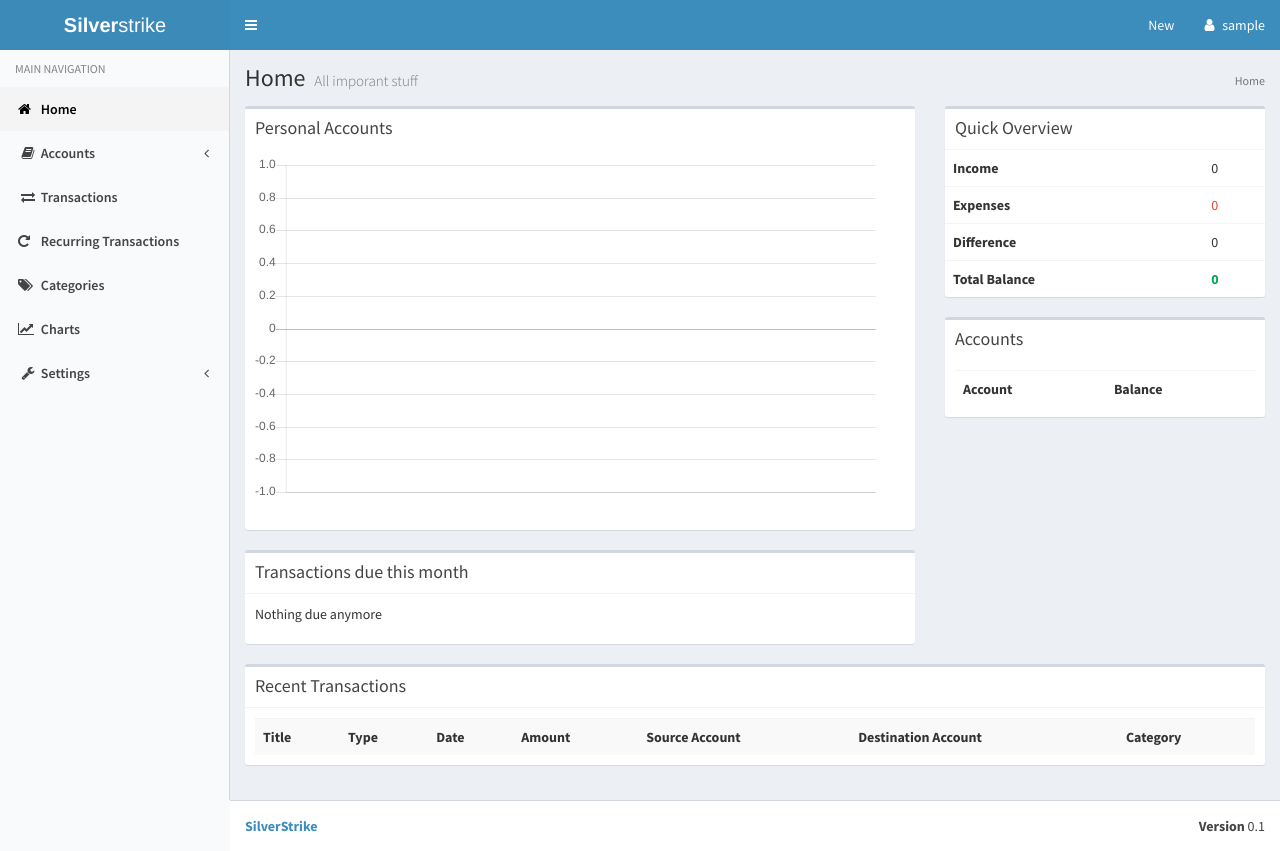
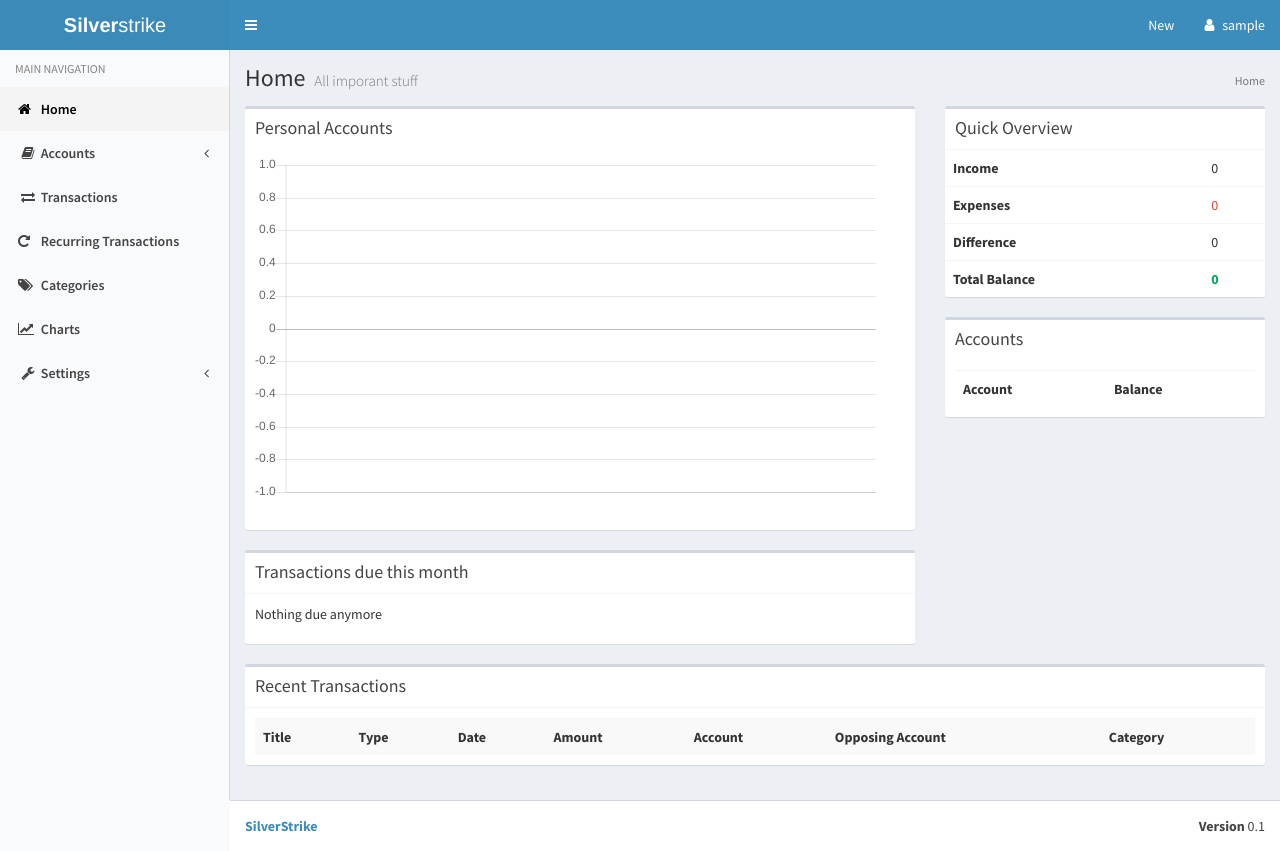
Before and after one commit to simhnna/PyAccountant, a Django app: page / in a window 1280 px wide. Run offline with Django 3.2, Linux system fonts and the light colour scheme; the visitor is signed in with stand-in values (Sample User, id 1); data comes from the database, SQL or seed files in the repository; data that the repository does not hold is empty; some libraries are stand-ins or nearby versions.

Commit message:
Improve handling of system accounts

```diff
--- a/silverstrike/models.py
+++ b/silverstrike/models.py
@@ -152,6 +152,10 @@ class Transaction(models.Model):
     def is_deposit(self):
         return self.journal.transaction_type == TransactionJournal.DEPOSIT
 
+    @property
+    def is_system(self):
+        return self.journal.transaction_type == TransactionJournal.SYSTEM
+
     def get_absolute_url(self):
         return self.journal.get_absolute_url()
 
--- a/silverstrike/templates/silverstrike/index.html
+++ b/silverstrike/templates/silverstrike/index.html
@@ -118,8 +118,8 @@
     <th class="hidden-xs">Type</th>
     <th>Date</th>
     <th>Amount</th>
-    <th class="hidden-xs">Source Account</th>
-    <th class="hidden-xs">Destination Account</th>
+    <th class="hidden-xs">Account</th>
+    <th class="hidden-xs">Opposing Account</th>
     <th class="hidden-xs">Category</th>
   </tr>
 {% for transaction in transactions %}
@@ -129,7 +129,7 @@
   <td>{{ transaction.journal.date }}</td>
   <td class="text-{% if transaction.is_deposit %}green{% elif transaction.is_withdraw %}red{% endif %}">{% if transaction.is_transfer %}{{ transaction.amount|negate }}{% else %}{{ transaction.amount }}{% endif %}</td>
   <td class="hidden-xs"><a href="{{ transaction.account.get_absolute_url }}">{{ transaction.account }}</a></td>
-  <td class="hidden-xs"><a href="{{ transaction.opposing_account.get_absolute_url }}">{{ transaction.opposing_account }}</a></td>
+  <td class="hidden-xs">{% if transaction.is_system %}None{% else %}<a href="{{ transaction.opposing_account.get_absolute_url }}">{{ transaction.opposing_account }}</a>{% endif %}</td>
   <td class="hidden-xs">{{ transaction.journal.category }}</td>
   </tr>
 {% endfor %}
--- a/silverstrike/views/transactions.py
+++ b/silverstrike/views/transactions.py
@@ -33,12 +33,14 @@ class TransactionIndex(LoginRequiredMixin, generic.ListView):
 
     def get_queryset(self):
         queryset = super().get_queryset().filter(account__account_type=Account.PERSONAL)
-        queryset = queryset.exclude(journal__transaction_type=TransactionJournal.TRANSFER,
-                                    amount__gt=0)
+
         if 'category' in self.request.GET:
             queryset = queryset.filter(journal__category_id=self.request.GET['category'])
         if 'account' in self.request.GET:
             queryset = queryset.filter(account_id=self.request.GET['account'])
+        else:
+            queryset = queryset.exclude(journal__transaction_type=TransactionJournal.TRANSFER,
+                                        amount__gt=0)
         return queryset
 
     def get_context_data(self, **kwargs):
```
Also changed, not shown: silverstrike/templates/silverstrike/transaction_overview.html (+4 -4 lines), silverstrike/views/account.py (+6 -2 lines).
